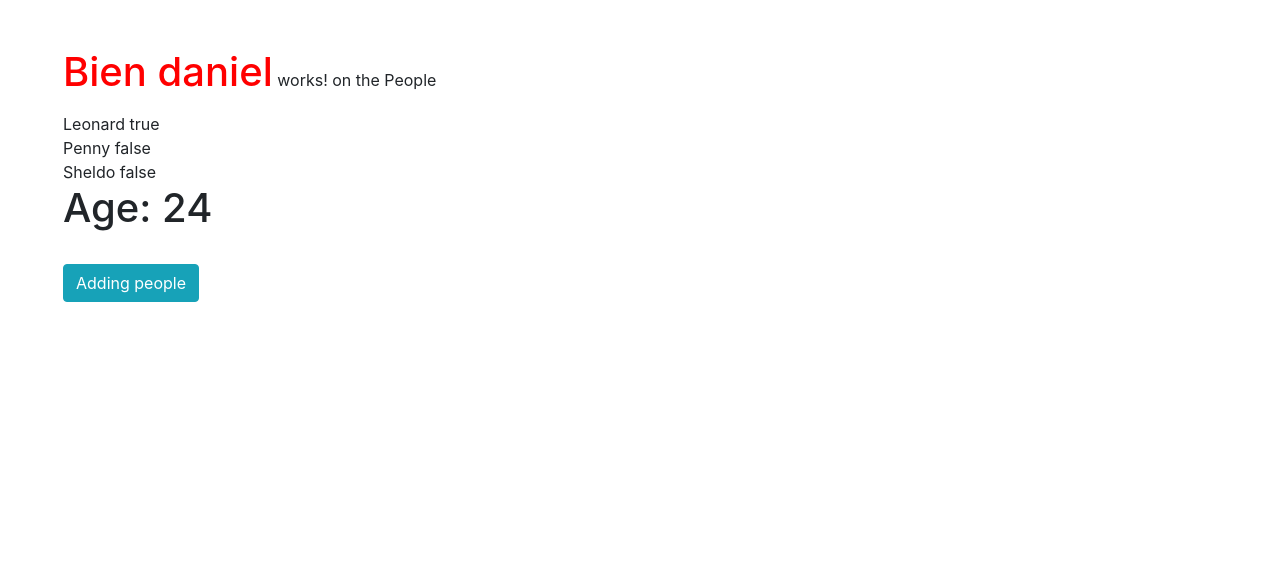
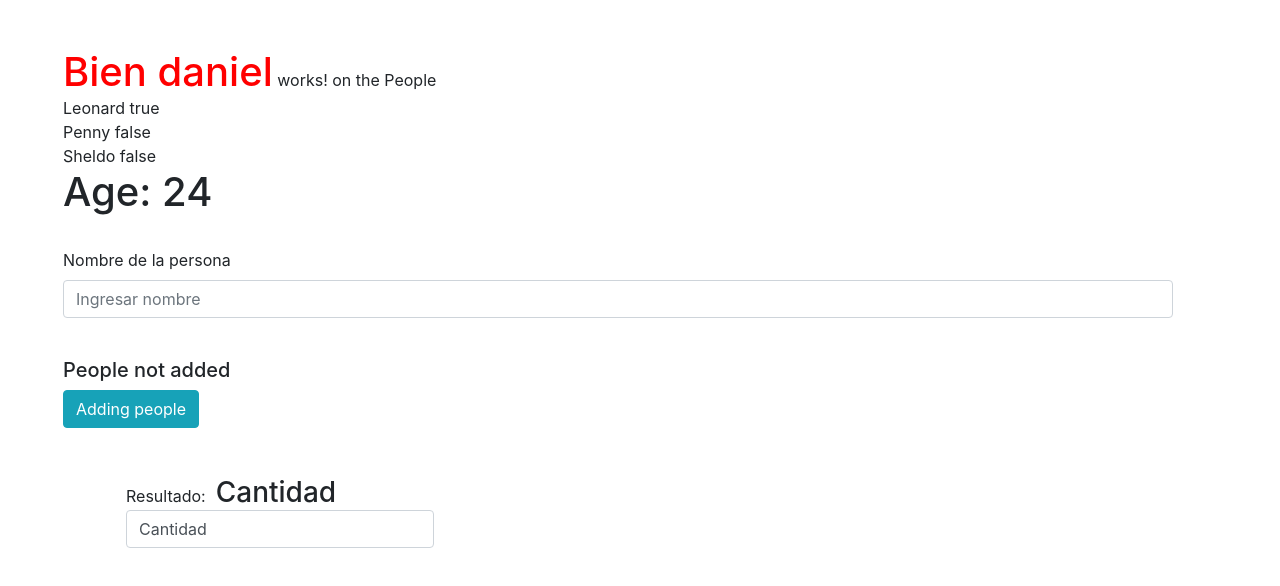
Before and after one commit to BalamQuetzalcoatl/JS, an Angular app in the folder angular7/globalStudy/firstApp/: page / in a window 1280 px wide. Shown: the top 586 px of the page. Built offline with nearby package versions, Linux system fonts and the light colour scheme.

Commit message:
Two away Binding

```diff
--- a/angular7/globalStudy/firstApp/src/app/app.module.ts
+++ b/angular7/globalStudy/firstApp/src/app/app.module.ts
@@ -4,6 +4,7 @@ import { NgModule } from '@angular/core';
 import { AppRoutingModule } from './app-routing.module';
 import { AppComponent } from './app.component';
 import { PeopleComponent } from './components/people/people.component';
+import { FormsModule } from '@angular/forms';
 
 @NgModule({
   declarations: [
@@ -12,7 +13,8 @@ import { PeopleComponent } from './components/people/people.component';
   ],
   imports: [
     BrowserModule,
-    AppRoutingModule
+    AppRoutingModule,
+    FormsModule
   ],
   providers: [],
   bootstrap: [AppComponent]
--- a/angular7/globalStudy/firstApp/src/app/components/people/people.component.css
+++ b/angular7/globalStudy/firstApp/src/app/components/people/people.component.css
@@ -1,3 +1,6 @@
 .man-app{
     color: red;
 }
+.calc {
+    padding: 10px;
+}
--- a/angular7/globalStudy/firstApp/src/app/components/people/people.component.html
+++ b/angular7/globalStudy/firstApp/src/app/components/people/people.component.html
@@ -1,7 +1,18 @@
-<p>
   <span class="man-app h1">Bien {{ people.toLowerCase() }}</span> works! {{ hola }}
-</p>
 <div *ngFor="let item of names">{{ item.name }} {{ item.status }}</div>
 <h1>Age: {{ getAge() }}</h1>
 <br/>
-<button class="btn btn-info btn-about" [disabled]="addedPeople">Adding people</button>
+  <div class="form-group">
+    <label for="">Nombre de la persona</label>
+    <input type="text" name="" id="" class="form-control" placeholder="Ingresar nombre" (input)="modificarPersona($event)"/>
+    <small id="helpId" class="text-muted">{{ personaName }}</small>
+  </div>
+<br/>
+<div *ngIf="personAdded" class="h5">People not added</div>
+<div *ngIf="!personAdded" class="h5">People added</div>
+<button class="btn btn-info btn-about" [disabled]="addedPeople" (click)="onCreatedPerson()">Adding people</button>
+
+<div class="row m-5">
+  <div class="col-12"><span>Resultado:</span> <span class="h3 calc">{{ modificar }}</span> </div>
+  <div class="col-4"><input type="text" [(ngModel)]="modificar" name="count" id="count" class="form-control" autocomplete="off" placeholder="Adding count"></div>
+</div>
--- a/angular7/globalStudy/firstApp/src/app/components/people/people.component.ts
+++ b/angular7/globalStudy/firstApp/src/app/components/people/people.component.ts
@@ -31,10 +31,17 @@ export class PeopleComponent {
   people = 'Daniel';
   private Age = 24;
 
+  personAdded = true;
+  personaName = '';
   addedPeople = true;
+  modificar = 'Cantidad';
+  getAge = () => this.Age;
 
-  getAge = () => {
-    return this.Age;
+  onCreatedPerson = () => {
+    this.personAdded = false;
   }
 
+  modificarPersona = (event: Event) => {
+    this.personaName = (<HTMLInputElement>event.target).value;
+  }
 }
```
